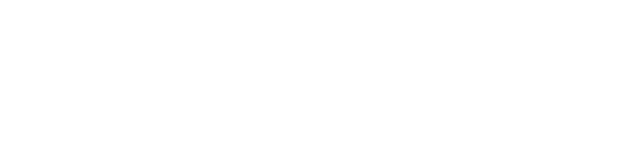
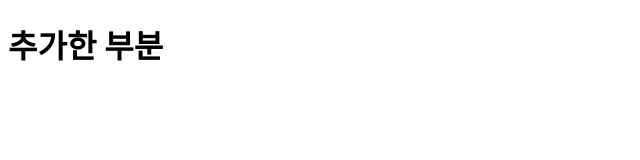
Before and after one commit to funuse/learn-git, a plain HTML site: page index.html in a window 1280 px wide. Shown: the whole page, without its empty margins (0-640 px from the left). Drawn offline with Linux system fonts and the light colour scheme.

Commit message:
second commit

```diff
--- a/index.html
+++ b/index.html
@@ -7,6 +7,6 @@
   <title>Document</title>
 </head>
 <body>
-
+  <h1>추가한 부분</h1>
 </body>
 </html>
```
